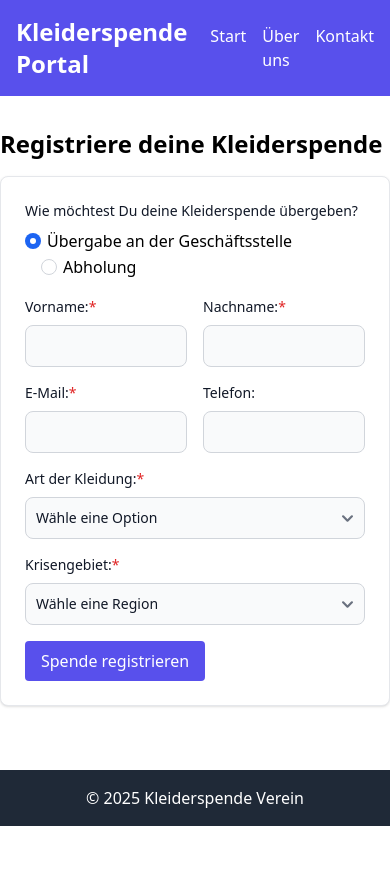
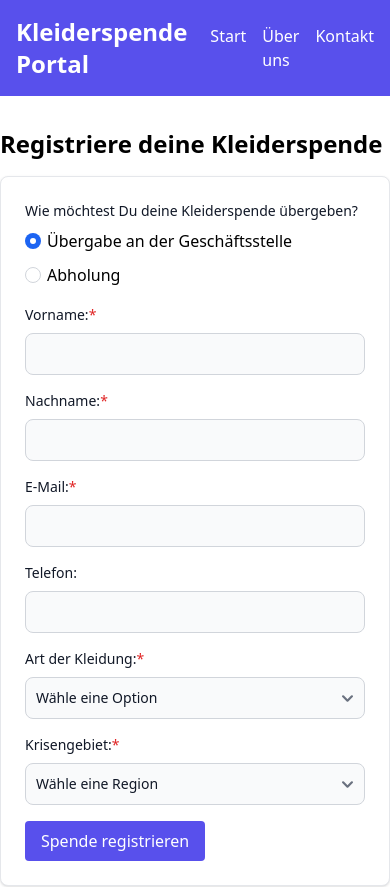
Before and after one commit to ronnyjahn-iu/clothing-donation, a Nuxt app: page / in a window 390 px wide. Shown: the top 887 px of the page. Before the commit the page ends 844 px from the top, so only its background shows below. Built offline with nearby package versions, Linux system fonts and the light colour scheme.

Commit message:
Put header and footer in separate components, updated responsive design

```diff
--- /dev/null
+++ b/components/Footer.vue
@@ -0,0 +1,3 @@
+<template>
+    <footer class="bg-gray-800 text-white py-4 mt-8 text-center">© 2025 Kleiderspende Verein</footer>
+</template>
--- /dev/null
+++ b/components/Header.vue
@@ -0,0 +1,14 @@
+<template>
+    <header class="bg-indigo-600 text-white p-4">
+        <div class="container mx-auto xl:px-40 flex justify-between items-center">
+            <h1 class="text-2xl font-bold">Kleiderspende Portal</h1>
+            <nav>
+                <ul class="flex space-x-4">
+                    <li><NuxtLink to="/">Start</NuxtLink></li>
+                    <li><NuxtLink to="/ueber-uns">Über uns</NuxtLink></li>
+                    <li><NuxtLink to="/kontakt">Kontakt</NuxtLink></li>
+                </ul>
+            </nav>
+        </div>
+    </header>
+</template>
--- a/layouts/default.vue
+++ b/layouts/default.vue
@@ -1,20 +1,9 @@
 <template>
     <div>
-        <header class="bg-indigo-600 text-white p-4">
-            <div class="container mx-auto flex justify-between items-center">
-                <h1 class="text-2xl font-bold">Kleiderspende Portal</h1>
-                <nav>
-                    <ul class="flex space-x-4">
-                        <li><NuxtLink to="/">Start</NuxtLink></li>
-                        <li><NuxtLink to="/ueber-uns">Über uns</NuxtLink></li>
-                        <li><NuxtLink to="/kontakt">Kontakt</NuxtLink></li>
-                    </ul>
-                </nav>
-            </div>
-        </header>
-        <main class="container mx-auto py-8">
+        <Header />
+        <main class="container mx-auto xl:px-40 py-8">
             <NuxtPage />
         </main>
-        <footer class="bg-gray-800 text-white py-4 mt-8 text-center">© 2025 Kleiderspende Verein</footer>
+        <Footer />
     </div>
 </template>
--- a/pages/index.vue
+++ b/pages/index.vue
@@ -4,33 +4,37 @@
         <form @submit.prevent="submitDonation" class="card">
             <div class="mb-4">
                 <label class="form-label">Wie möchtest Du deine Kleiderspende übergeben?</label>
+                <div class="flex flex-col md:flex-row gap-2 md:gap-3">
                     <div>
                         <label class="inline-flex items-center">
                             <input type="radio" class="form-radio" v-model="form.deliveryOption" value="office" />
                             Übergabe an der Geschäftsstelle
                         </label>
-                    <label class="inline-flex items-center ml-4">
+                    </div>
+                    <div>
+                        <label class="inline-flex items-center md:ml-4">
                             <input type="radio" class="form-radio" v-model="form.deliveryOption" value="pickup" />
                             Abholung
                         </label>
                     </div>
                 </div>
-            <div class="flex gap-4 mb-4">
-                <div class="lg:w-1/2">
+            </div>
+            <div class="flex flex-col md:flex-row gap-4 mb-4">
+                <div class="md:w-1/2">
                     <label class="form-label">Vorname:<span class="text-red-600 text-sm">*</span></label>
                     <input type="text" v-model="form.firstname" class="form-input" />
                 </div>
-                <div class="lg:w-1/2">
+                <div class="md:w-1/2">
                     <label class="form-label">Nachname:<span class="text-red-600 text-sm">*</span></label>
                     <input type="text" v-model="form.lastname" class="form-input" />
                 </div>
             </div>
-            <div class="flex gap-4 mb-4">
-                <div class="lg:w-1/2">
+            <div class="flex flex-col md:flex-row gap-4 mb-4">
+                <div class="md:w-1/2">
                     <label class="form-label">E-Mail:<span class="text-red-600 text-sm">*</span></label>
                     <input type="email" v-model="form.email" class="form-input" />
                 </div>
-                <div class="lg:w-1/2">
+                <div class="md:w-1/2">
                     <label class="form-label">Telefon:</label>
                     <input type="text" v-model="form.phone" class="form-input" />
                 </div>
@@ -40,12 +44,12 @@
                     <label class="form-label">Straße / Nr.:<span class="text-red-600 text-sm">*</span></label>
                     <input type="text" v-model="form.pickupAddress" class="form-input" />
                 </div>
-                <div class="flex gap-4">
-                    <div class="lg:w-1/3">
+                <div class="flex flex-col md:flex-row gap-4">
+                    <div class="md:w-1/3">
                         <label class="form-label">Postleitzahl:<span class="text-red-600 text-sm">*</span></label>
                         <input type="text" v-model="form.pickupZip" class="form-input" />
                     </div>
-                    <div class="lg:w-2/3">
+                    <div class="md:w-2/3">
                         <label class="form-label">Ort:<span class="text-red-600 text-sm">*</span></label>
                         <input type="text" v-model="form.pickupLocation" class="form-input" />
                     </div>
```
Lines whose indentation alone changed are shown as unchanged.
